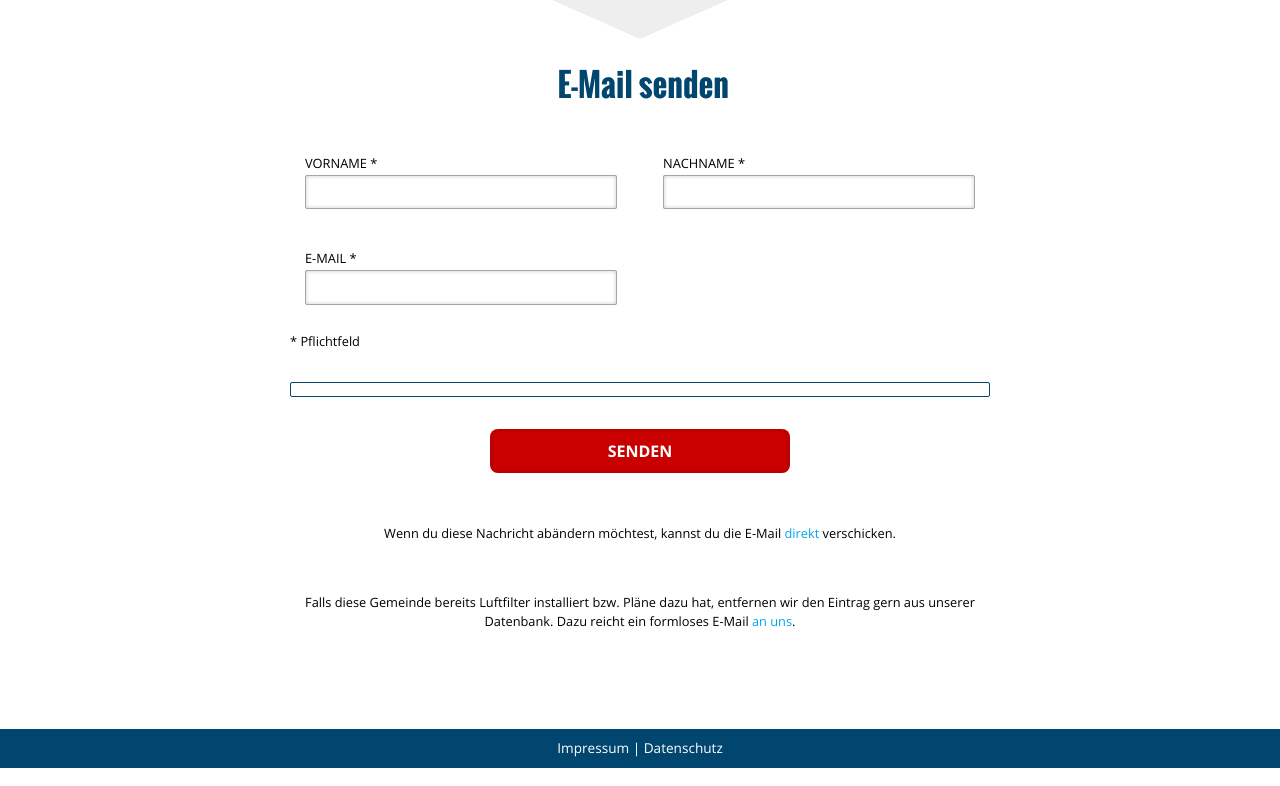
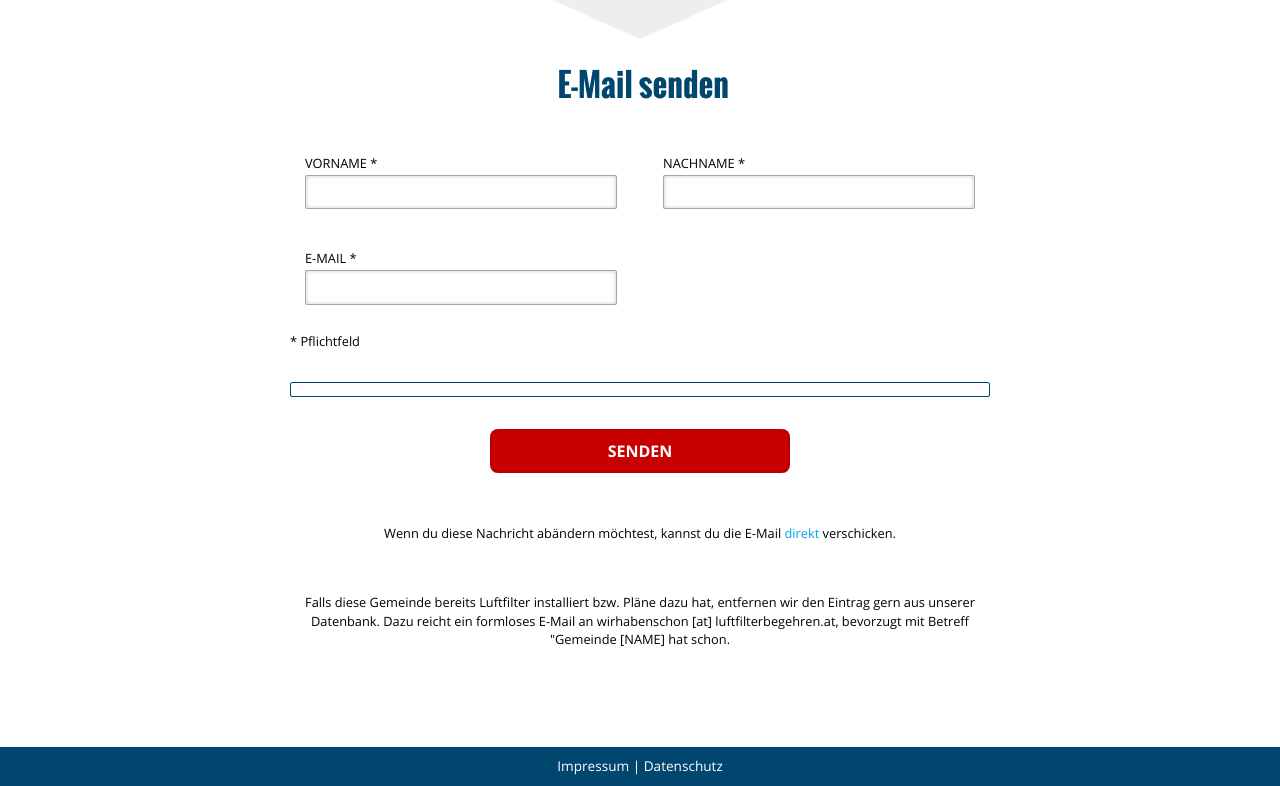
Before and after one commit to c3wien/Poke-That-Gmeind, a Python web app: template luftfilterbegehren/templates/act/city.html in a window 1280 px wide. Shown: the part 642-1428 px from the top of the page. Run offline with Jinja, Linux system fonts and the light colour scheme; the template is opened without the code that fills it: most values are stand-ins (such as "Sample title", 1, 10 or a date in 2020); some libraries are stand-ins or nearby versions.

Commit message:
[city] changes requested by cambid

```diff
--- a/luftfilterbegehren/templates/act/city.html
+++ b/luftfilterbegehren/templates/act/city.html
@@ -44,7 +44,7 @@
             <div class="textarea">{{ config['MAIL_CITY']|e }}</div>
             <button class="btn btn-default">Senden</button>
             <p class="center small indent">Wenn du diese Nachricht abändern möchtest, kannst du die E-Mail <a href="mailto:{{ city.contact.mail }}?subject={{ config['PROJECT_NAME'] }}">direkt</a> verschicken.</p>
-            <p class="center small indent">Falls diese Gemeinde bereits Luftfilter installiert bzw. Pläne dazu hat, entfernen wir den Eintrag gern aus unserer Datenbank. Dazu reicht ein formloses E-Mail <a href="mailto:wirhabenschon@luftfilterbegehren.at?subject={{ city }} hat schon.">an uns</a>.</p>
+            <p class="center small indent">Falls diese Gemeinde bereits Luftfilter installiert bzw. Pläne dazu hat, entfernen wir den Eintrag gern aus unserer Datenbank. Dazu reicht ein formloses E-Mail an wirhabenschon [at] luftfilterbegehren.at, bevorzugt mit Betreff "Gemeinde [NAME] hat schon.</p>
         </form>
     </section>
     {% endif %}
```
